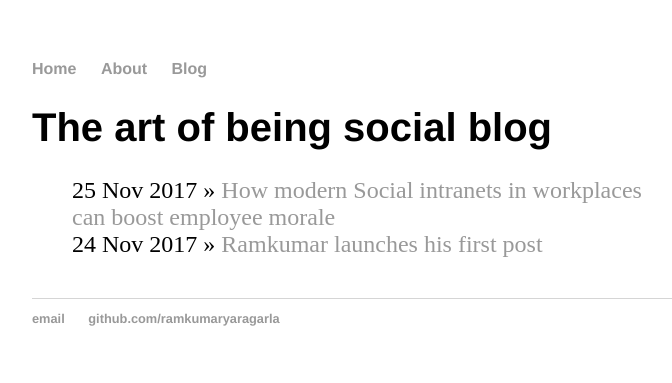
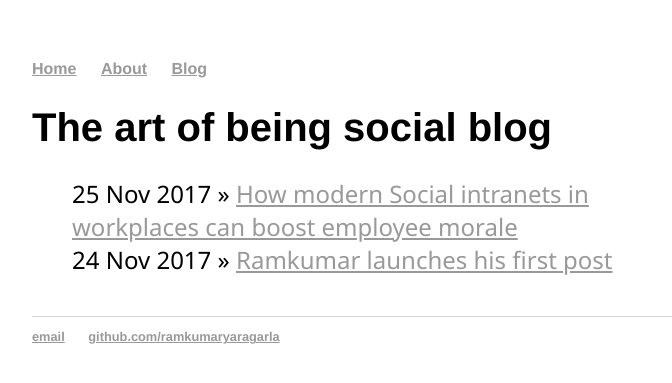
Before and after one commit to RamkumarYaragarla/worko, a Jekyll site: the page built from blog/index.html, in a window 1280 px wide. Shown: the top 383 px of the page, without its empty margins (288-960 px from the left). Built offline with Jekyll 4.4.1, drawn with Linux system fonts in a browser that asks for light colours.

Commit message:
Update main.css

```diff
--- a/css/main.css
+++ b/css/main.css
@@ -13,7 +13,7 @@ nav ul li, footer ul li {
     margin-right: 20px;
 }
 a {
-    text-decoration: none;
+    text-decoration: underline;
     color: #999;
 }
 a:hover {
@@ -46,6 +46,7 @@ footer {
 ul.posts {
     margin: 20px auto 40px;
     font-size: 1.5em;
+    font-family:'Segoe UI', 'Arial', 'Sans-Serif';
 }
 
 ul.posts li {
```
